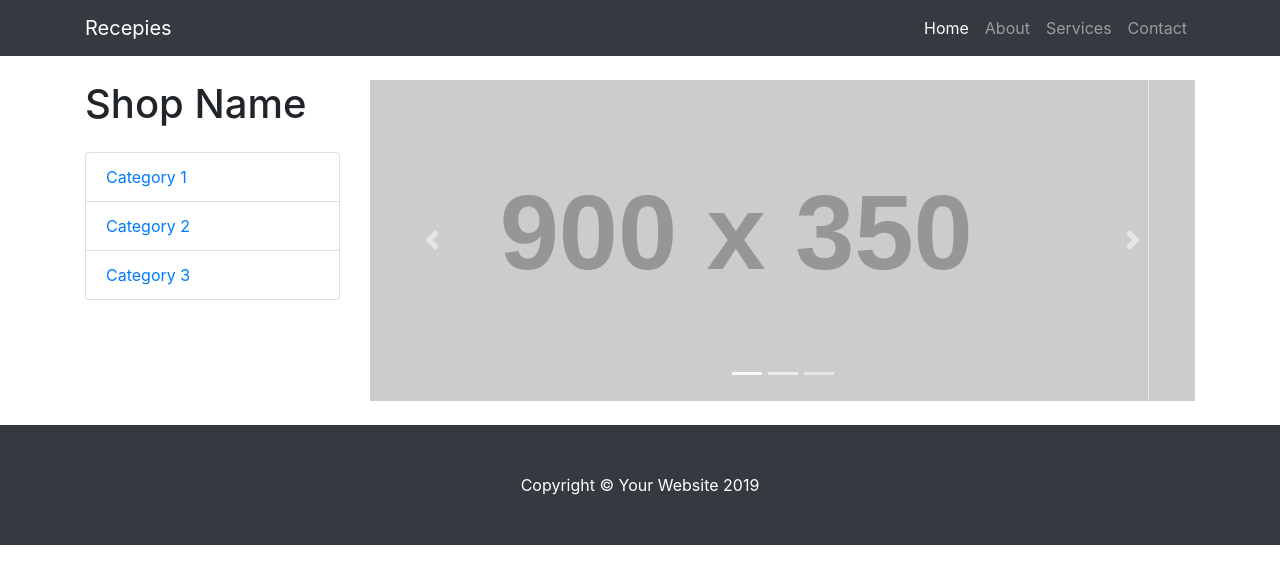
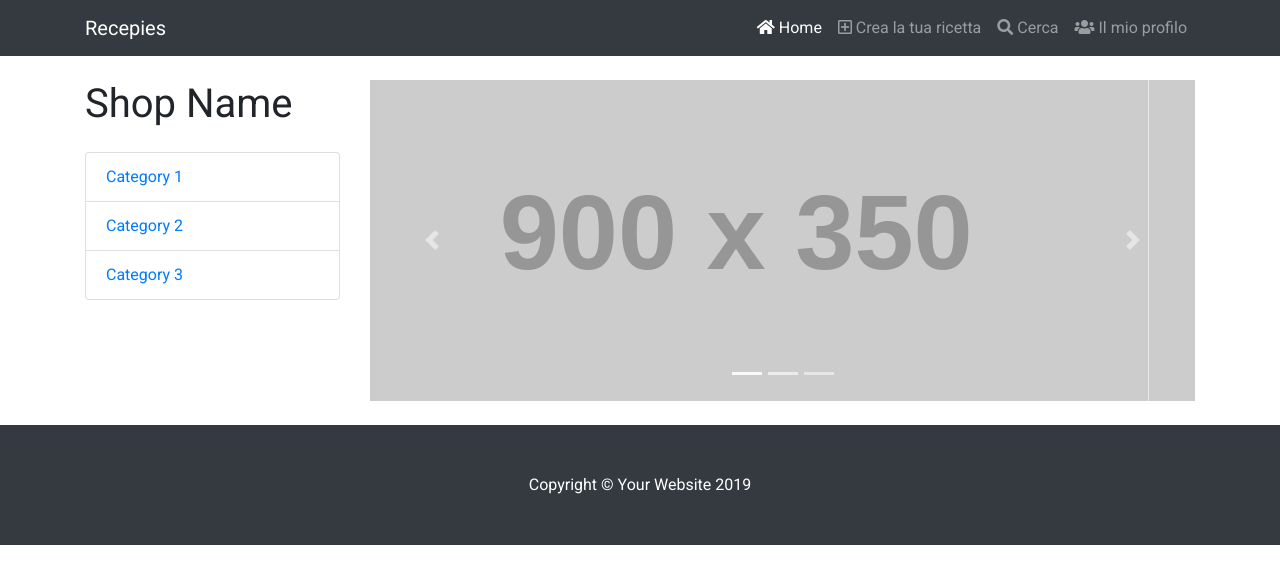
Before and after one commit to LucaSalesi98/recepies, a website: page index.html in a window 1280 px wide. Drawn offline with Linux system fonts and the light colour scheme; no server answers; placeholder pictures from the web are drawn by us.

Commit message:
finalmente funzica dhn

```diff
--- /dev/null
+++ b/CSS/main.css
@@ -0,0 +1,13 @@
+.font-roboto{
+    font-family: 'Roboto', sans-serif;
+
+  }
+
+  .logo-Style{
+    font-family: 'Roboto', sans-serif;
+  }
+
+  p, h1, h2, h3, a, span{
+    font-family: 'Roboto', sans-serif;
+
+  }
--- a/index.html
+++ b/index.html
@@ -6,7 +6,7 @@
   <meta charset="utf-8">
   <meta name="viewport" content="width=device-width, initial-scale=1, shrink-to-fit=no">
   <meta name="description" content="Recepies, l'app per scrivere e condividere le tue ricette.">
-  <meta name="author" content="Jack Degl'Innocenti <info@giacomo.in>">
+  <meta name="author" content="Luca Salesi">
 
   <title>Recepies</title>
 
@@ -14,7 +14,12 @@
   <link href="vendor/bootstrap/css/bootstrap.min.css" rel="stylesheet">
 
   <!-- Custom styles for this template -->
+  <link rel="stylesheet" href="css/main.css">
   <link href="css/shop-homepage.css" rel="stylesheet">
+  <link rel="stylesheet" href="https://use.fontawesome.com/releases/v5.8.1/css/all.css" integrity="sha384-50oBUHEmvpQ+1lW4y57PTFmhCaXp0ML5d60M1M7uH2+nqUivzIebhndOJK28anvf" crossorigin="anonymous">
+  <link href="https://fonts.googleapis.com/css?family=Roboto" rel="stylesheet">
+
+
 
 </head>
 
@@ -23,25 +28,35 @@
   <!-- Navigation -->
   <nav class="navbar navbar-expand-lg navbar-dark bg-dark fixed-top">
     <div class="container">
-      <a class="navbar-brand" href="#">Recepies</a>
+      <a class="navbar-brand font-roboto" href="index.html">Recepies</a>
       <button class="navbar-toggler" type="button" data-toggle="collapse" data-target="#navbarResponsive" aria-controls="navbarResponsive" aria-expanded="false" aria-label="Toggle navigation">
         <span class="navbar-toggler-icon"></span>
       </button>
       <div class="collapse navbar-collapse" id="navbarResponsive">
         <ul class="navbar-nav ml-auto">
           <li class="nav-item active">
-            <a class="nav-link" href="#">Home
+            <a class="nav-link font-roboto" href="index.html">
+                <i class="fas fa-home"></i>
+              Home
               <span class="sr-only">(current)</span>
             </a>
           </li>
           <li class="nav-item">
-            <a class="nav-link" href="#">About</a>
+            <a class="nav-link font-roboto" href="create.html">
+                <i class="far fa-plus-square"></i>
+              Crea la tua ricetta
+            </a>
           </li>
           <li class="nav-item">
-            <a class="nav-link" href="#">Services</a>
+            <a class="nav-link " href="#">
+                <i class="fas fa-search"></i>
+              Cerca
+              </a>
           </li>
           <li class="nav-item">
-            <a class="nav-link" href="#">Contact</a>
+            <a class="nav-link" href="#">
+                <i class="fas fa-users"></i>
+              Il mio profilo</a>
           </li>
         </ul>
       </div>
```
Also changed, not shown: CSS/shop-homepage.css (line endings or trailing spaces).
